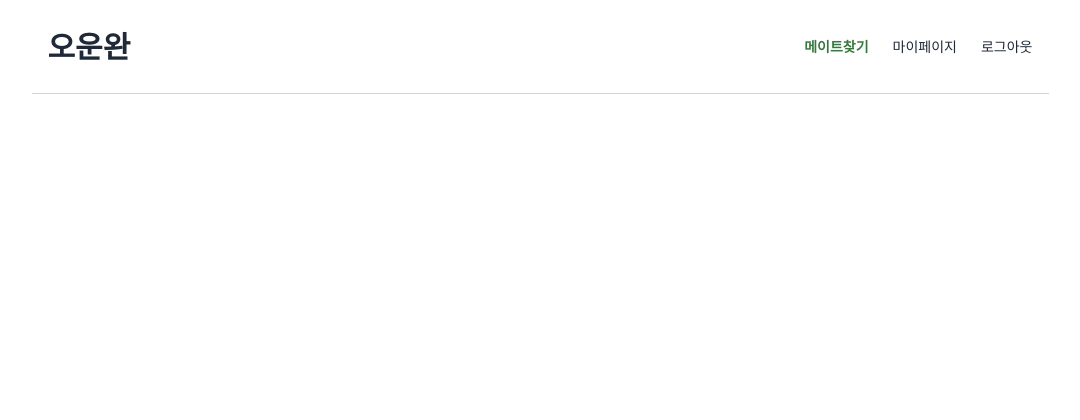
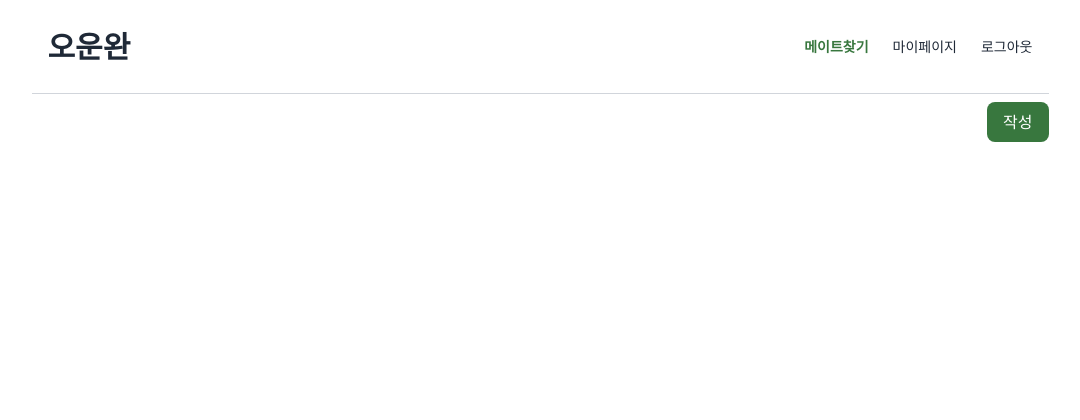
Before and after one commit to craftonjungle8/workoutchillguy-BE-, a Flask app: template templates/board/board.html in a window 1280 px wide. Shown: the top 420 px of the page, without its empty margins (100-1180 px from the left). Run offline with Flask 3, Linux system fonts and the light colour scheme; the template is opened without the code that fills it, so the values that code supplies are empty; some libraries are stand-ins or nearby versions.

Commit message:
[FIX] boardhtml

```diff
--- a/templates/board/board.html
+++ b/templates/board/board.html
@@ -21,6 +21,11 @@
         </div>
     </div>
 
+    <!-- 글 작성 버튼 -->
+    <div class="w-[1017px] flex justify-end mt-2">
+        <a href="/board/new" class="bg-[#38773E] text-white px-4 py-2 rounded-lg hover:bg-green-700 transition duration-300">작성</a>
+    </div>
+
     <!-- 게시글 목록 -->
     <div class="flex flex-col items-center w-full mt-8">
         <div class="grid grid-cols-3 gap-4 w-[1017px]">
@@ -28,7 +33,6 @@
             <div class="w-[320px] h-[180px] bg-white p-4 shadow-md rounded-lg flex flex-col justify-between">
                 <h3 class="text-lg font-bold">{{ post.title }}</h3>
                 <p class="text-sm text-gray-500 text-right">{{ post.created_at }}</p>
-                <!-- 상세보기로 이동 -->
                 <a href="{{ url_for('board_detail', post_id=post.id) }}"
                    class="text-blue-500 hover:underline text-sm mt-2 text-right">상세보기</a>
             </div>
```
